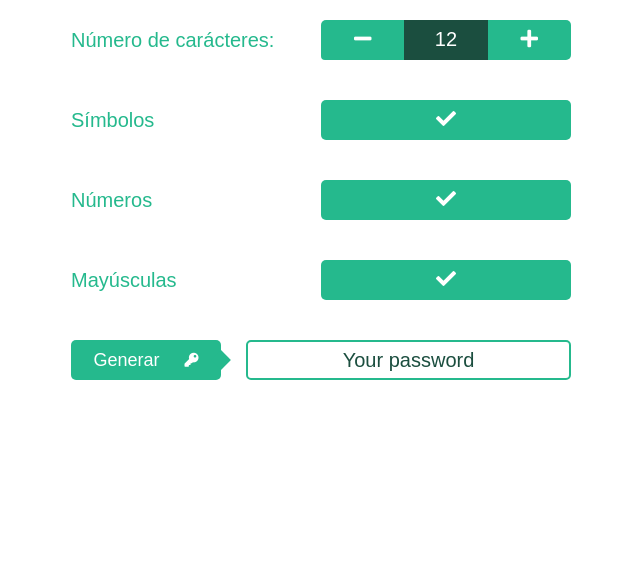
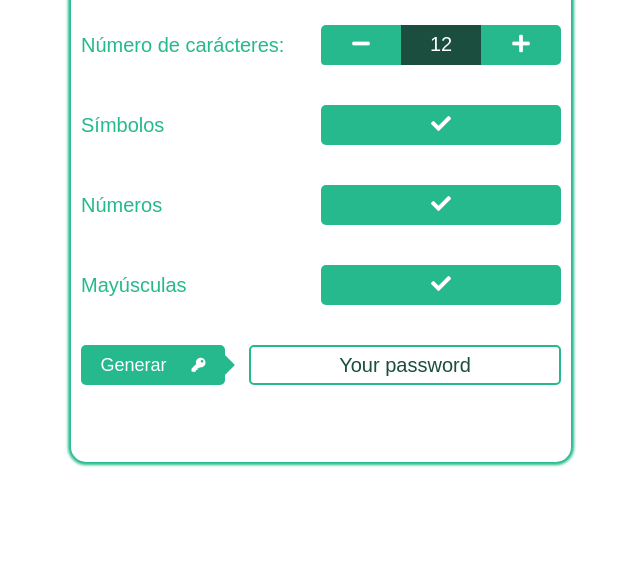
Before and after one commit to JoseMGarcia34/passwordGenerator, a plain HTML site: page index.html in a window 1280 px wide. Shown: the part 223-800 px from the top of the page, without its empty margins (319-959 px from the left). Drawn offline with Linux system fonts and the light colour scheme; a web font is replaced by a local one.

Commit message:
Add files via upload
Box Shadow

```diff
--- a/css/style.css
+++ b/css/style.css
@@ -20,8 +20,11 @@ body{
 
 .container{
     max-width: 500px;
+    border-radius: 15px;
     width: 90%;
     margin: 40px auto;
+    box-shadow: 0px 0px 3px 3px #25B98D;
+    padding: 10px;
 }
 
 /* Estilos del logo*/
```
